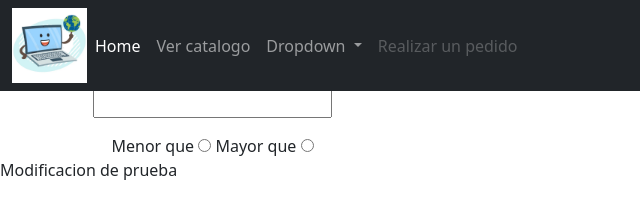
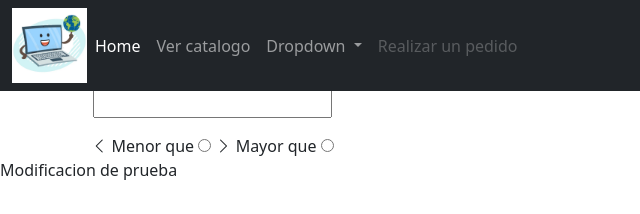
Before and after one commit to Gabriel8321/tercera-prueba, a plain HTML site: page Frontend/index.html in a window 1280 px wide. Shown: the full height of the page, 0-640 px from the left. Drawn offline with nearby package versions, Linux system fonts and the light colour scheme.

Commit message:
Prototipo de un mejor formulario

```diff
--- a/Frontend/index.html
+++ b/Frontend/index.html
@@ -60,21 +60,36 @@
                     <section id="Sidebar">
                         <form id="precio">
                             <div class="mb-3">
-                                <label for="precio" class="form-label"> Precio </label>
+                                <label for="precio" class="form-label"><i class="bi bi-currency-dollar"></i> Precio </label>
                                 <input type="text" id="precio" pattern="[0-9]*" inputmode="numeric"/>
                             </div>
                         </form>
                         <!-- Formulario para realizar un filtrado por precio -->
 
                         <form id="signo">
-                            <label for="superior">Menor que</label>
+                            <label for="superior"><i class="bi bi-chevron-left"></i> Menor que</label>
                             <input type="radio" value="menor" id="superior">
 
-                            <label for="inferior">Mayor que</label>
+                            <label for="inferior"><i class="bi bi-chevron-right"></i> Mayor que</label>
                             <input type="radio" value="mayor" id="inferior">
                         </form>
                         <!-- ???? No estoy seguro de si esta correcta la formula en el script junto a la informacion que se otorga en el index, puede que se deba revisar -->
                         <!-- Formulario que permite indicar si el precio debe superar al indicado o ser menor -->
+
+                        <!-- ???? ¿Sera mejor esta forma de crear el formulario para indicar si debe ser mayor o menor que? -->
+                        <!--<div class="btn-group" role="group" aria-label="Botones de navegación">
+                            <button type="button" class="btn btn-secondary">
+                            <i class="bi bi-chevron-right"></i>
+                            </button>
+                            <button type="button" class="btn btn-outline-secondary">
+                            <i class="bi bi-chevron-left"></i>
+                            </button>
+                            <button type="button" class="btn btn-outline-secondary">
+                            <i class="bi bi-chevron-double-right"></i>
+                            </button>
+                        </div> -->
+
+
 
                         <!-- !!!! Aqui se agregaran filtros a activar, debajo de el listado, el boton para ejecutar filtros. -->
                     </section>
```
